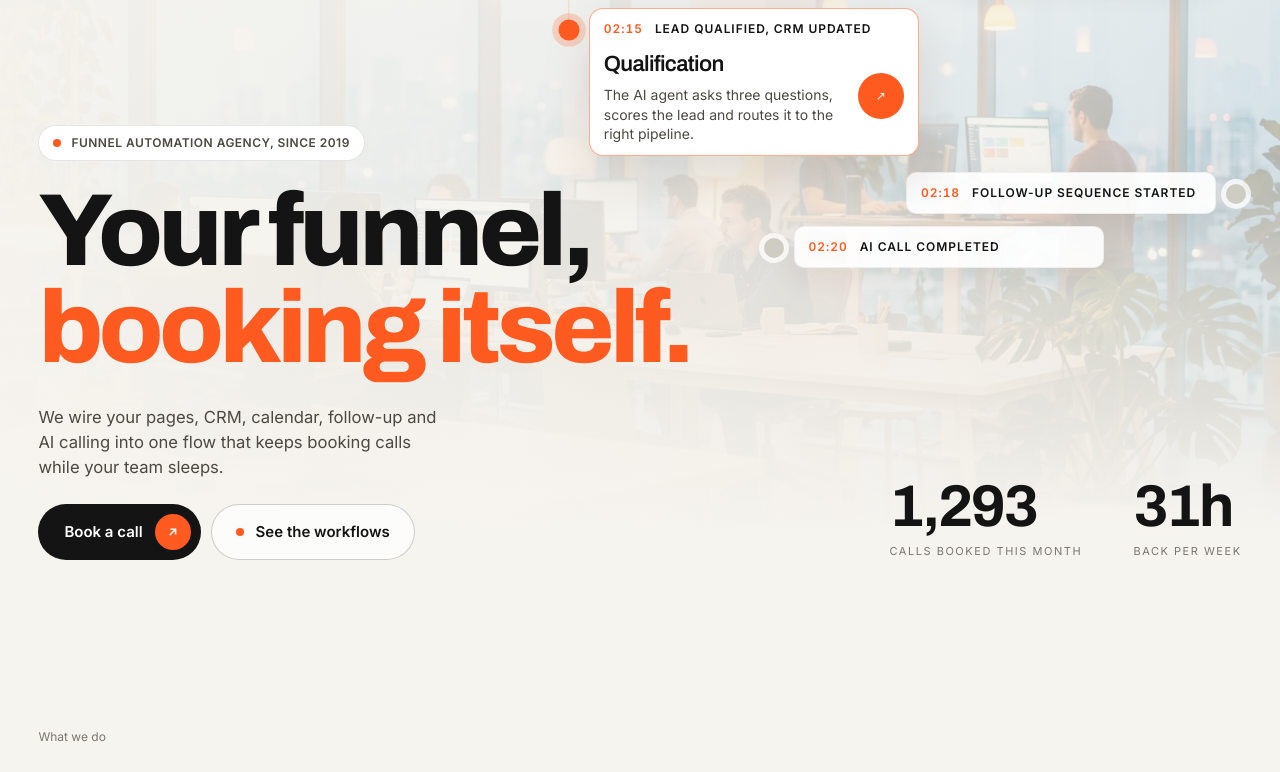
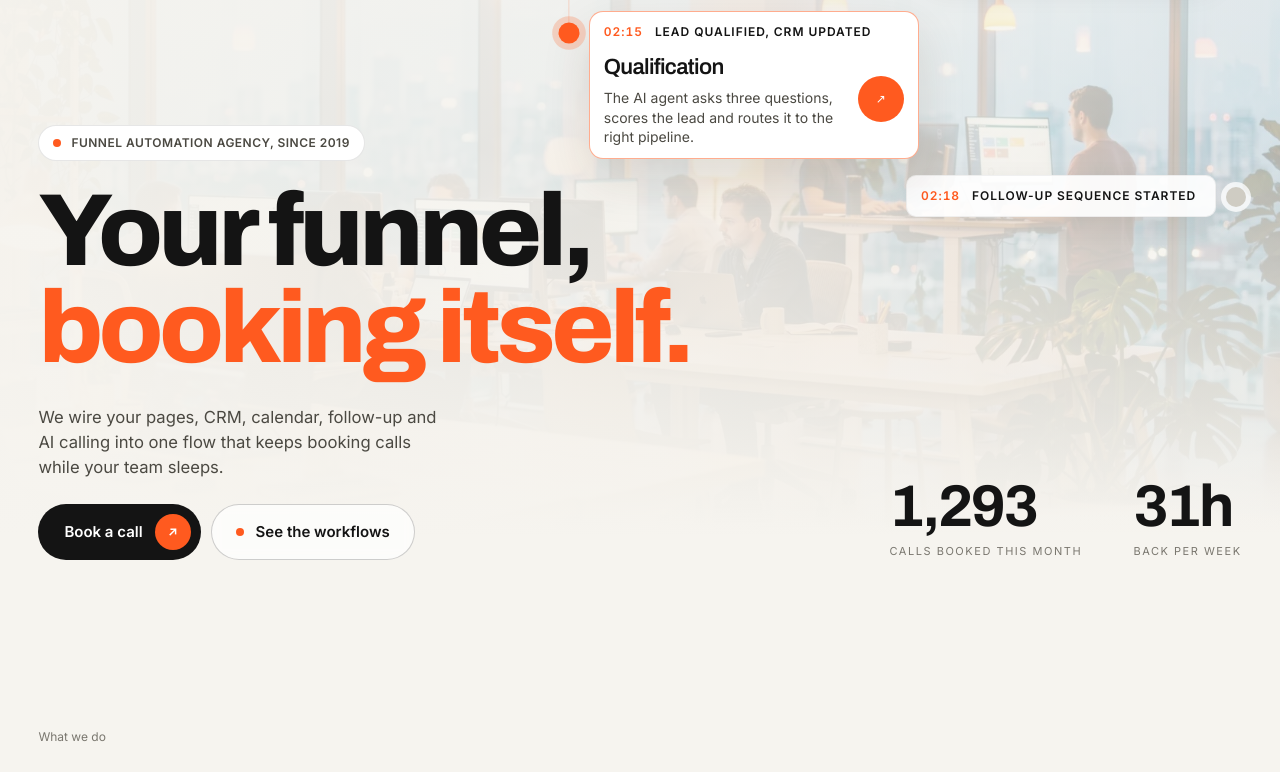
Before and after one commit to devsynxoffical/ftp, a Next.js app: page / in a window 1280 px wide. Shown: the part 1307-2079 px from the top of the page. Built offline with nearby package versions, Linux system fonts and the light colour scheme.

Commit message:
fix: remove 02:20 AI call completed card from hero automation section

```diff
--- a/funnels-that-print/index.html
+++ b/funnels-that-print/index.html
@@ -1476,7 +1476,7 @@ $('#nl').addEventListener('submit',e=>{e.preventDefault();e.target.innerHTML='<s
   const fit=()=>{const cur=el.textContent;el.style.minWidth='0';let m=0;W.forEach(w=>{el.textContent=w;m=Math.max(m,el.getBoundingClientRect().width)});el.textContent=cur;el.style.minWidth=Math.ceil(m)+'px'};fit();addEventListener('resize',fit);document.fonts&&document.fonts.ready.then(fit);if(RM)return;
   function step(){const w=W[wi];if(del){ci--;el.textContent=w.slice(0,ci)||'\u200b';if(ci===0){del=false;wi=(wi+1)%W.length;setTimeout(step,300);return}setTimeout(step,45)}else{ci++;el.textContent=W[wi].slice(0,ci);if(ci===W[wi].length){del=true;setTimeout(step,2200);return}setTimeout(step,70)}}setTimeout(step,3800)})();
 
-(function(){const EV=[['02:14','Lead captured','Lead capture','Every form fill lands in the CRM with source, score and owner in seconds.','46%','12%','',330],['02:15','Lead qualified, CRM updated','Qualification','The AI agent asks three questions, scores the lead and routes it to the right pipeline.','46%','40%','',330],['02:16','Call booked','Booking','Calendar slot picked, confirmation sent, reminders queued at 24h and 1h.','95%','18%','r',290],['02:18','Follow-up sequence started','Follow-up','Email and SMS nurture starts without anyone touching it.','95%','47%','r',310],['02:20','AI call completed','AI calling','No-shows get a call back, objections answered, the slot rebooked.','60%','63%','',310]];
+(function(){const EV=[['02:14','Lead captured','Lead capture','Every form fill lands in the CRM with source, score and owner in seconds.','46%','12%','',330],['02:15','Lead qualified, CRM updated','Qualification','The AI agent asks three questions, scores the lead and routes it to the right pipeline.','46%','40%','',330],['02:16','Call booked','Booking','Calendar slot picked, confirmation sent, reminders queued at 24h and 1h.','95%','18%','r',290],['02:18','Follow-up sequence started','Follow-up','Email and SMS nurture starts without anyone touching it.','95%','47%','r',310]];
   const box=$('#evs');if(!box)return;box.insertAdjacentHTML('beforeend',EV.map((e,i)=>`<div class="ev ${e[6]}" style="--x:${e[4]};--y:${e[5]};--w:${e[7]}px" data-i="${i}"><span class="dot"></span><div class="bx"><span class="hd"><span class="ts">${e[0]}</span><span class="lb">${e[1]}</span></span><div class="bd"><div><div class="in"><div><b>${e[2]}</b><p>${e[3]}</p></div><i>&#8599;</i></div></div></div></div></div>`).join(''));
   const evs=$$('.ev'),sv=$('#evsvg'),tr=$('#evtr'),dr=$('#evdr'),gl=$('#evgl');let cur=-1,timer=null,anim=0,vis=false;
   const pt=e=>{const d=e.querySelector('.dot').getBoundingClientRect(),b=box.getBoundingClientRect();return[d.left+d.width/2-b.left,d.top+d.height/2-b.top]};
--- a/index (1).html
+++ b/index (1).html
@@ -1030,7 +1030,7 @@ $('#nl').addEventListener('submit',e=>{e.preventDefault();e.target.innerHTML='<s
   const fit=()=>{const cur=el.textContent;el.style.minWidth='0';let m=0;W.forEach(w=>{el.textContent=w;m=Math.max(m,el.getBoundingClientRect().width)});el.textContent=cur;el.style.minWidth=Math.ceil(m)+'px'};fit();addEventListener('resize',fit);document.fonts&&document.fonts.ready.then(fit);if(RM)return;
   function step(){const w=W[wi];if(del){ci--;el.textContent=w.slice(0,ci)||'\u200b';if(ci===0){del=false;wi=(wi+1)%W.length;setTimeout(step,300);return}setTimeout(step,45)}else{ci++;el.textContent=W[wi].slice(0,ci);if(ci===W[wi].length){del=true;setTimeout(step,2200);return}setTimeout(step,70)}}setTimeout(step,3800)})();
 
-(function(){const EV=[['02:14','Lead captured','Lead capture','Every form fill lands in the CRM with source, score and owner in seconds.','38%','13%','',320],['02:15','Lead qualified, CRM updated','Qualification','The AI agent asks three questions, scores the lead and routes it to the right pipeline.','40%','32%','',330],['02:16','Call booked','Booking','Calendar slot picked, confirmation sent, reminders queued at 24h and 1h.','92%','18%','r',290],['02:18','Follow-up sequence started','Follow-up','Email and SMS nurture starts without anyone touching it.','92%','44%','r',310],['02:20','AI call completed','AI calling','No-shows get a call back, objections answered, the slot rebooked.','58%','65%','',310]];
+(function(){const EV=[['02:14','Lead captured','Lead capture','Every form fill lands in the CRM with source, score and owner in seconds.','38%','13%','',320],['02:15','Lead qualified, CRM updated','Qualification','The AI agent asks three questions, scores the lead and routes it to the right pipeline.','40%','32%','',330],['02:16','Call booked','Booking','Calendar slot picked, confirmation sent, reminders queued at 24h and 1h.','92%','18%','r',290],['02:18','Follow-up sequence started','Follow-up','Email and SMS nurture starts without anyone touching it.','92%','44%','r',310]];
   const box=$('#evs');if(!box)return;box.insertAdjacentHTML('beforeend',EV.map((e,i)=>`<div class="ev ${e[6]}" style="--x:${e[4]};--y:${e[5]};--w:${e[7]}px" data-i="${i}"><span class="dot"></span><div class="bx"><span class="hd"><span class="ts">${e[0]}</span><span class="lb">${e[1]}</span></span><div class="bd"><div><div class="in"><div><b>${e[2]}</b><p>${e[3]}</p></div><i>&#8599;</i></div></div></div></div></div>`).join(''));
   const evs=$$('.ev'),sv=$('#evsvg'),tr=$('#evtr'),dr=$('#evdr'),gl=$('#evgl');let cur=-1,timer=null,anim=0,vis=false;
   const pt=e=>{const d=e.querySelector('.dot').getBoundingClientRect(),b=box.getBoundingClientRect();return[d.left+d.width/2-b.left,d.top+d.height/2-b.top]};
--- a/index (2).html
+++ b/index (2).html
@@ -1299,7 +1299,7 @@ $('#nl').addEventListener('submit',e=>{e.preventDefault();e.target.innerHTML='<s
   const fit=()=>{const cur=el.textContent;el.style.minWidth='0';let m=0;W.forEach(w=>{el.textContent=w;m=Math.max(m,el.getBoundingClientRect().width)});el.textContent=cur;el.style.minWidth=Math.ceil(m)+'px'};fit();addEventListener('resize',fit);document.fonts&&document.fonts.ready.then(fit);if(RM)return;
   function step(){const w=W[wi];if(del){ci--;el.textContent=w.slice(0,ci)||'\u200b';if(ci===0){del=false;wi=(wi+1)%W.length;setTimeout(step,300);return}setTimeout(step,45)}else{ci++;el.textContent=W[wi].slice(0,ci);if(ci===W[wi].length){del=true;setTimeout(step,2200);return}setTimeout(step,70)}}setTimeout(step,3800)})();
 
-(function(){const EV=[['02:14','Lead captured','Lead capture','Every form fill lands in the CRM with source, score and owner in seconds.','46%','12%','',330],['02:15','Lead qualified, CRM updated','Qualification','The AI agent asks three questions, scores the lead and routes it to the right pipeline.','46%','40%','',330],['02:16','Call booked','Booking','Calendar slot picked, confirmation sent, reminders queued at 24h and 1h.','95%','18%','r',290],['02:18','Follow-up sequence started','Follow-up','Email and SMS nurture starts without anyone touching it.','95%','47%','r',310],['02:20','AI call completed','AI calling','No-shows get a call back, objections answered, the slot rebooked.','60%','63%','',310]];
+(function(){const EV=[['02:14','Lead captured','Lead capture','Every form fill lands in the CRM with source, score and owner in seconds.','46%','12%','',330],['02:15','Lead qualified, CRM updated','Qualification','The AI agent asks three questions, scores the lead and routes it to the right pipeline.','46%','40%','',330],['02:16','Call booked','Booking','Calendar slot picked, confirmation sent, reminders queued at 24h and 1h.','95%','18%','r',290],['02:18','Follow-up sequence started','Follow-up','Email and SMS nurture starts without anyone touching it.','95%','47%','r',310]];
   const box=$('#evs');if(!box)return;box.insertAdjacentHTML('beforeend',EV.map((e,i)=>`<div class="ev ${e[6]}" style="--x:${e[4]};--y:${e[5]};--w:${e[7]}px" data-i="${i}"><span class="dot"></span><div class="bx"><span class="hd"><span class="ts">${e[0]}</span><span class="lb">${e[1]}</span></span><div class="bd"><div><div class="in"><div><b>${e[2]}</b><p>${e[3]}</p></div><i>&#8599;</i></div></div></div></div></div>`).join(''));
   const evs=$$('.ev'),sv=$('#evsvg'),tr=$('#evtr'),dr=$('#evdr'),gl=$('#evgl');let cur=-1,timer=null,anim=0,vis=false;
   const pt=e=>{const d=e.querySelector('.dot').getBoundingClientRect(),b=box.getBoundingClientRect();return[d.left+d.width/2-b.left,d.top+d.height/2-b.top]};
--- a/index.html
+++ b/index.html
@@ -1465,7 +1465,7 @@ $('#nl').addEventListener('submit',e=>{e.preventDefault();e.target.innerHTML='<s
   const fit=()=>{const cur=el.textContent;el.style.minWidth='0';let m=0;W.forEach(w=>{el.textContent=w;m=Math.max(m,el.getBoundingClientRect().width)});el.textContent=cur;el.style.minWidth=Math.ceil(m)+'px'};fit();addEventListener('resize',fit);document.fonts&&document.fonts.ready.then(fit);if(RM)return;
   function step(){const w=W[wi];if(del){ci--;el.textContent=w.slice(0,ci)||'\u200b';if(ci===0){del=false;wi=(wi+1)%W.length;setTimeout(step,300);return}setTimeout(step,45)}else{ci++;el.textContent=W[wi].slice(0,ci);if(ci===W[wi].length){del=true;setTimeout(step,2200);return}setTimeout(step,70)}}setTimeout(step,3800)})();
 
-(function(){const EV=[['02:14','Lead captured','Lead capture','Every form fill lands in the CRM with source, score and owner in seconds.','46%','12%','',330],['02:15','Lead qualified, CRM updated','Qualification','The AI agent asks three questions, scores the lead and routes it to the right pipeline.','46%','40%','',330],['02:16','Call booked','Booking','Calendar slot picked, confirmation sent, reminders queued at 24h and 1h.','95%','18%','r',290],['02:18','Follow-up sequence started','Follow-up','Email and SMS nurture starts without anyone touching it.','95%','47%','r',310],['02:20','AI call completed','AI calling','No-shows get a call back, objections answered, the slot rebooked.','60%','63%','',310]];
+(function(){const EV=[['02:14','Lead captured','Lead capture','Every form fill lands in the CRM with source, score and owner in seconds.','46%','12%','',330],['02:15','Lead qualified, CRM updated','Qualification','The AI agent asks three questions, scores the lead and routes it to the right pipeline.','46%','40%','',330],['02:16','Call booked','Booking','Calendar slot picked, confirmation sent, reminders queued at 24h and 1h.','95%','18%','r',290],['02:18','Follow-up sequence started','Follow-up','Email and SMS nurture starts without anyone touching it.','95%','47%','r',310]];
   const box=$('#evs');if(!box)return;box.insertAdjacentHTML('beforeend',EV.map((e,i)=>`<div class="ev ${e[6]}" style="--x:${e[4]};--y:${e[5]};--w:${e[7]}px" data-i="${i}"><span class="dot"></span><div class="bx"><span class="hd"><span class="ts">${e[0]}</span><span class="lb">${e[1]}</span></span><div class="bd"><div><div class="in"><div><b>${e[2]}</b><p>${e[3]}</p></div><i>&#8599;</i></div></div></div></div></div>`).join(''));
   const evs=$$('.ev'),sv=$('#evsvg'),tr=$('#evtr'),dr=$('#evdr'),gl=$('#evgl');let cur=-1,timer=null,anim=0,vis=false;
   const pt=e=>{const d=e.querySelector('.dot').getBoundingClientRect(),b=box.getBoundingClientRect();return[d.left+d.width/2-b.left,d.top+d.height/2-b.top]};
--- a/src/components/LiveAutomation.tsx
+++ b/src/components/LiveAutomation.tsx
@@ -52,16 +52,6 @@ const AUTOMATION_EVENTS: AutomationEvent[] = [
     x: "95%",
     y: "47%",
     alignClass: "r",
-    width: 310,
-  },
-  {
-    time: "02:20",
-    label: "AI call completed",
-    title: "AI calling",
-    desc: "No-shows get a call back, objections answered, the slot rebooked.",
-    x: "62%",
-    y: "65%",
-    alignClass: "",
     width: 310,
   },
 ];
```
